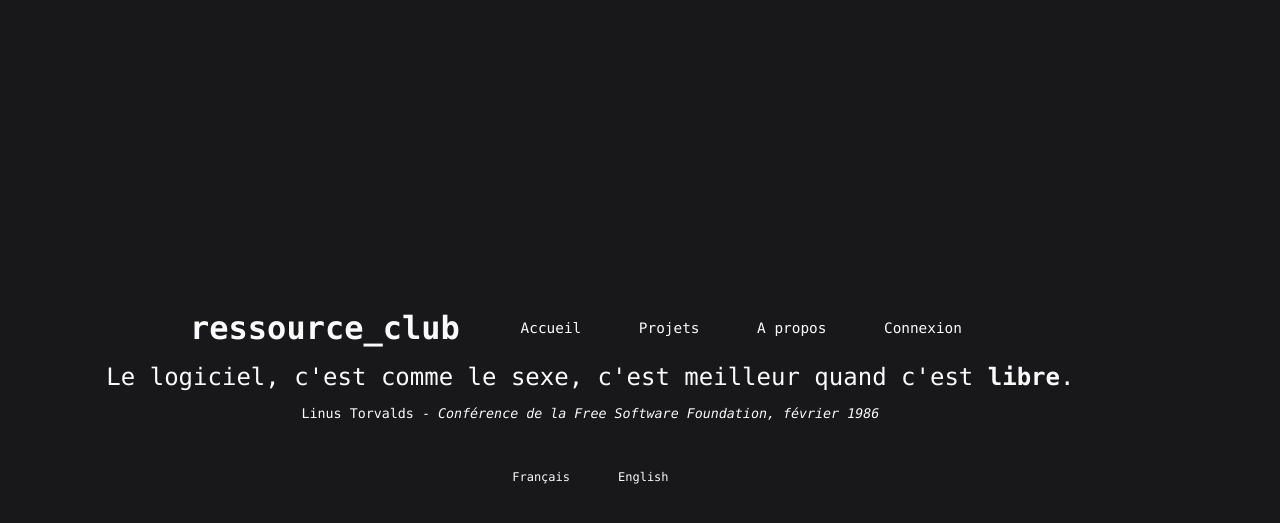
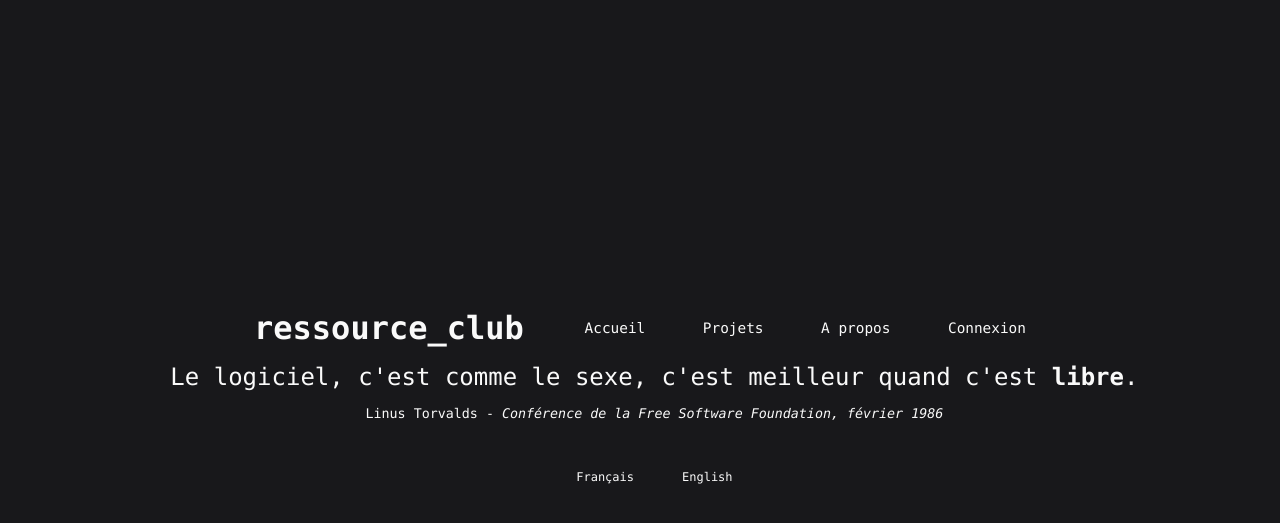
Before and after one commit to ressource-club/resrc.club, a PHP site: page / in a window 1280 px wide; the page is wider, and only the part inside the window is pictured. Shown: the top 523 px of that part. Run offline with PHP 8.4, Linux system fonts and the light colour scheme.

Commit message:
recentrage pour les grands écrans

```diff
--- a/style/couleurs.css
+++ b/style/couleurs.css
@@ -3,7 +3,6 @@
     --couleur-fond: rgb(24 24 27);
     --couleur-texte: rgb(250 250 250);
 }
-
 
 a
 {
--- a/style/mobile.css
+++ b/style/mobile.css
@@ -1,6 +1,7 @@
 @media (min-width: 992px)
 {
     body { text-align: center!important;}
+    body #vue { width: 96%!important; }
 }
 @media (max-width: 992px)
 {
```
